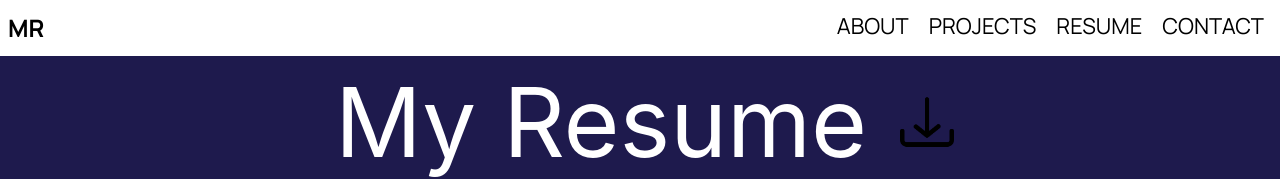
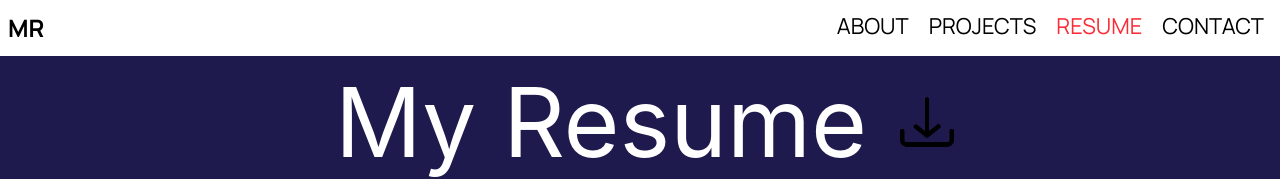
Before and after one commit to matthewrichards234/Personal_Website, a React (Vite) app: page /resume in a window 1280 px wide. Shown: the top 179 px of the page. Built offline with nearby package versions, Linux system fonts and the light colour scheme.

Commit message:
add active states to navbar links.

```diff
--- a/src/components/Navbar.tsx
+++ b/src/components/Navbar.tsx
@@ -41,19 +41,47 @@ const Navbar = () => {
                         ml-auto
                         mr-4"
         >
-          <NavLink to="/about" className="hover:underline">
+          <NavLink
+            to="/about"
+            className={({ isActive }) =>
+              isActive
+                ? "text-red-500 hover:underline"
+                : "text-black hover:underline"
+            }
+          >
             ABOUT
           </NavLink>
 
-          <NavLink to="/projects" className="hover:underline">
+          <NavLink
+            to="/projects"
+            className={({ isActive }) =>
+              isActive
+                ? "text-red-500 hover:underline"
+                : "text-black hover:underline"
+            }
+          >
             PROJECTS
           </NavLink>
 
-          <NavLink to="/resume" className="hover:underline">
+          <NavLink
+            to="/resume"
+            className={({ isActive }) =>
+              isActive
+                ? "text-red-500 hover:underline"
+                : "text-black hover:underline"
+            }
+          >
             RESUME
           </NavLink>
 
-          <NavLink to="/contact" className="hover:underline">
+          <NavLink
+            to="/contact"
+            className={({ isActive }) =>
+              isActive
+                ? "text-red-500 hover:underline"
+                : "text-black hover:underline"
+            }
+          >
             CONTACT
           </NavLink>
         </div>
```
